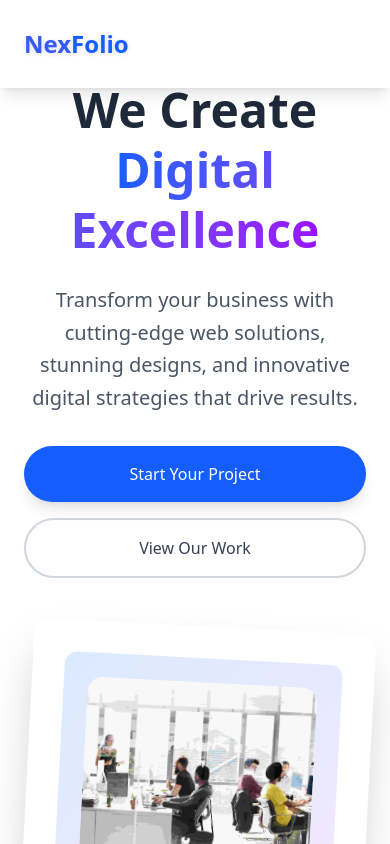
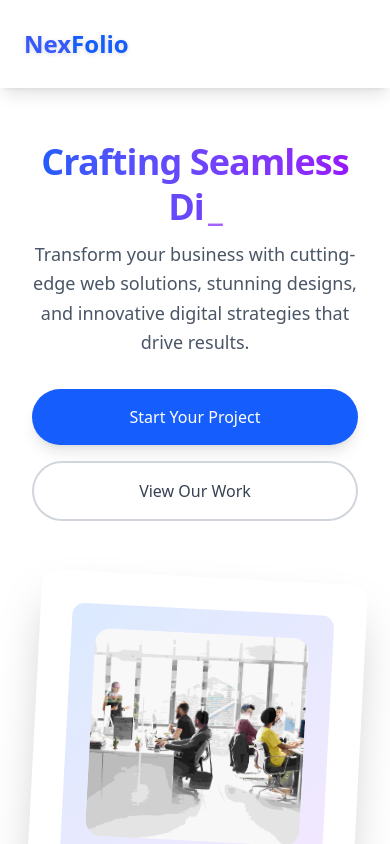
Before and after one commit to asrafsujan247/nexfolio-agency-portfolio, a React (Vite) app: page / in a window 390 px wide. Shown: the top 844 px of the page. Built offline with nearby package versions, Linux system fonts and the light colour scheme.

Commit message:
Made some changes in hero components and made responsive for all devices

```diff
--- a/src/App.jsx
+++ b/src/App.jsx
@@ -16,11 +16,11 @@ function App() {
       </div>
       <main className="max-w-[1400px] mx-auto">
         <Hero />
-        {/* <About />
+        <About />
         <Services />
         <Portfolio />
         <Testimonials />
-        <Contact /> */}
+        <Contact />
       </main>
       <Footer />
     </div>
--- a/src/components/Hero.jsx
+++ b/src/components/Hero.jsx
@@ -1,5 +1,6 @@
 import React from "react";
 import HeroImage from "/agency-office-demo.jpg";
+import TextType from "../shared/TextType";
 
 /**
  * The Hero component is the main section of the homepage. It displays a background with a gradient and a title, a tagline, and a call-to-action.
@@ -14,18 +15,30 @@ const Hero = () => {
       id="hero"
       className="min-h-screen flex items-center justify-center pt-20"
     >
-      <div className="container mx-auto px-6">
-        <div className="grid lg:grid-cols-2 gap-12 items-center">
+      <div className="px-8 lg:my-20">
+        <div className="grid lg:grid-cols-2 gap-14 items-center">
           {/* Left Content */}
-          <div className="text-center lg:text-left">
-            <h1 className="text-5xl lg:text-6xl font-bold text-gray-800 mb-6 leading-tight">
-              We Create
-              <span className="text-transparent bg-clip-text bg-gradient-to-r from-blue-600 to-purple-600">
-                {" "}
-                Digital Excellence
-              </span>
+          <div className="text-center lg:text-left mt-16 lg:mt-0">
+            <h1 className="text-4xl lg:text-6xl font-bold leading-tight">
+              <div className="h-20 flex items-center justify-center lg:justify-start mb-4 lg:mb-14">
+                <TextType
+                  text={[
+                    "We Create Digital Excellence",
+                    "Crafting Seamless Digital Solutions",
+                    "Turning Vision Into Reality",
+                  ]}
+                  typingSpeed={80}
+                  pauseDuration={1500}
+                  deletingSpeed={50}
+                  showCursor={true}
+                  cursorCharacter="_"
+                  className="text-transparent bg-clip-text bg-gradient-to-r from-blue-600 to-purple-600"
+                  textColors={["blue-600", "purple-600", "blue-600"]}
+                  cursorClassName="text-secondary"
+                />
+              </div>
             </h1>
-            <p className="text-xl text-gray-600 mb-8 leading-relaxed">
+            <p className="text-lg lg:text-xl text-gray-600 mb-8 leading-relaxed">
               Transform your business with cutting-edge web solutions, stunning
               designs, and innovative digital strategies that drive results.
             </p>
@@ -46,11 +59,11 @@ const Hero = () => {
           </div>
 
           {/* Right Content - Hero Image */}
-          <div className="relative">
+          <div className="relative mb-10 lg:mb-0">
             <div className="relative z-10">
               <div className="bg-white rounded-2xl shadow-2xl p-8 transform rotate-3 hover:rotate-0 transition-transform duration-500">
                 <div className="bg-gradient-to-br from-blue-100 to-purple-100 rounded-xl p-6 mb-4">
-                  <div className="w-full h-56 rounded-lg flex items-center justify-center">
+                  <div className="w-full h-52 rounded-lg flex items-center justify-center">
                     <img
                       src={HeroImage}
                       className="w-full h-full object-cover rounded-2xl"
```
